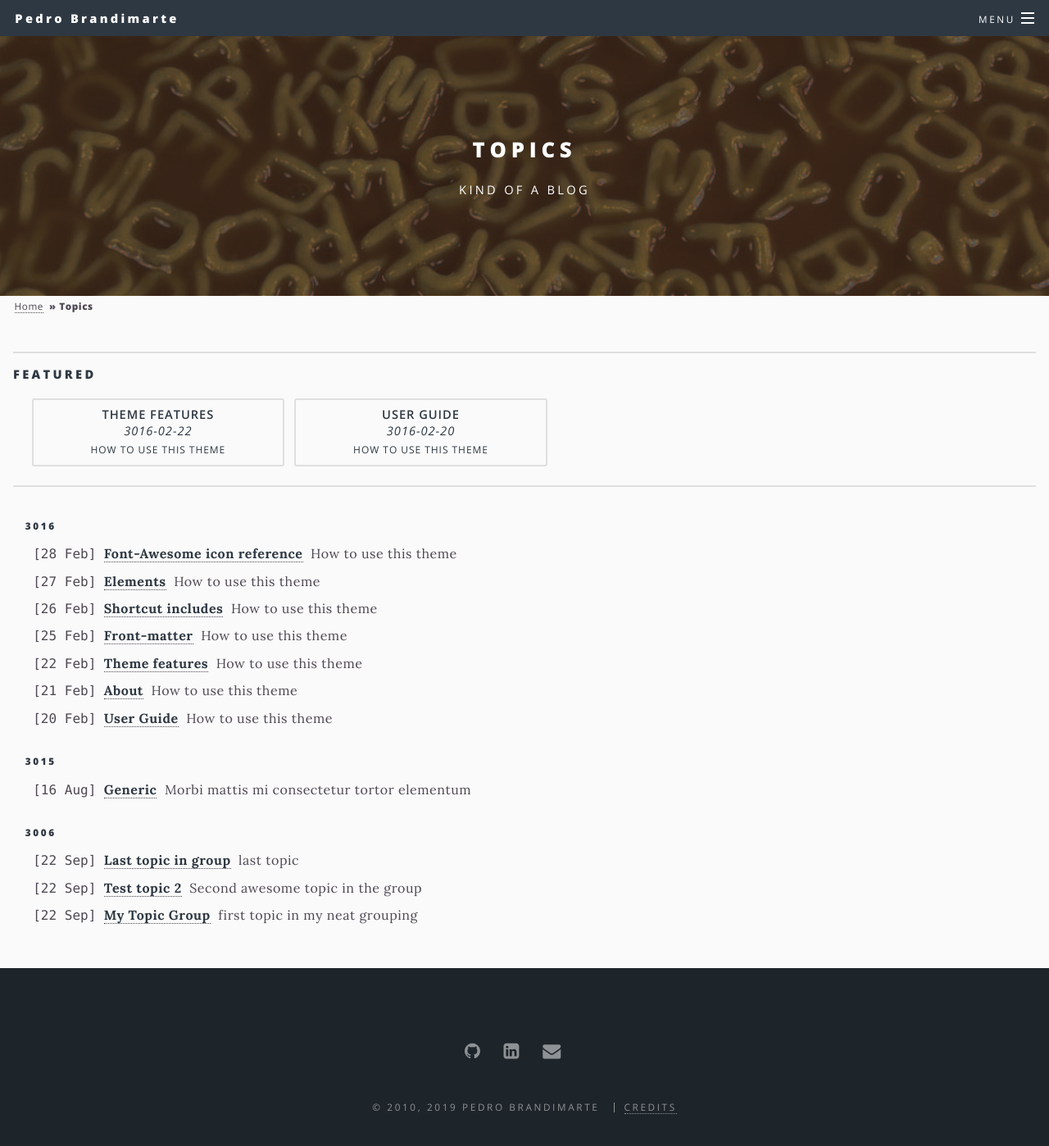
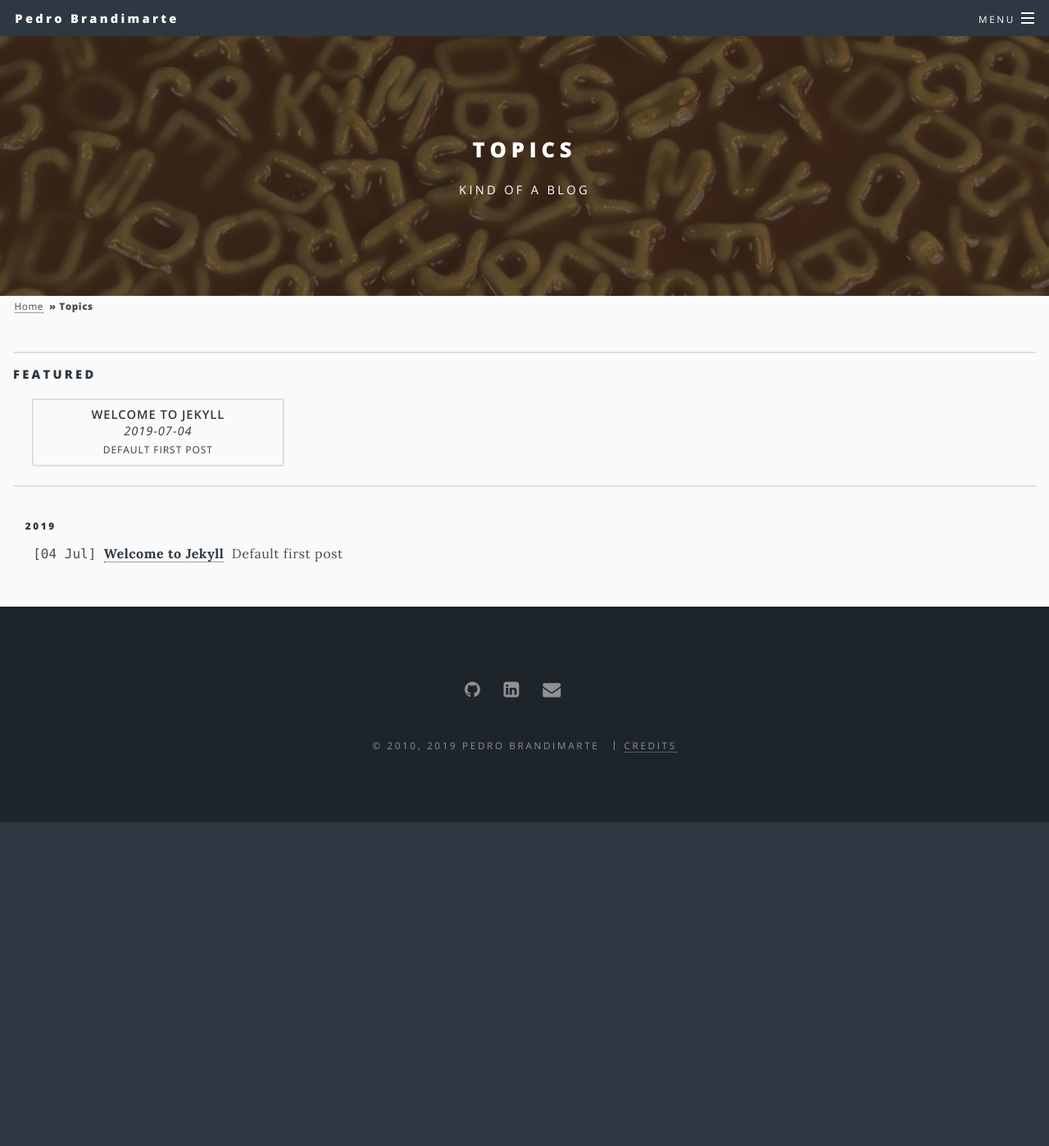
Before and after one commit to brandimarte/brandimarte.github.io, a Jekyll site: the page built from _pages/topics.html, in a window 1280 px wide and 1400 px high. Shown: the whole window at 82% size. Built offline with Jekyll 4.4.1, drawn with Linux system fonts in a browser that asks for light colours.

Commit message:
fix: now fixed posting issue

```diff
--- a/_config.yml
+++ b/_config.yml
@@ -111,7 +111,7 @@ works_in_progress: yes
 
 # Github pages posts future posts by default.
 # You'll want to move the user guide posts to _drafts if you set this to true.
-future: true
+future: false
 
 # If you have custom extensions, specifically includes/_my/custom.scss,
 # set this to yes
--- a/_posts/2019-07-04-welcome-to-jekyll.markdown
+++ b/_posts/2019-07-04-welcome-to-jekyll.md
@@ -1,9 +1,18 @@
 ---
-layout: post
-title:  "Welcome to Jekyll!"
+title: Welcome to Jekyll
+excerpt: Default first post
 date:   2019-07-04 19:17:48 +0200
-categories: jekyll update
+tags: featured
+author: brandimarte
+options: [minihead]
+permalink: /topics/welcome-to-jekyll/
+categories:
+  - topics
+  - jekyll
+background-image: flickr-froderik.jpg
+icon: book
 ---
+
 You’ll find this post in your `_posts` directory. Go ahead and edit it and re-build the site to see your changes. You can rebuild the site in many different ways, but the most common way is to run `jekyll serve`, which launches a web server and auto-regenerates your site when a file is updated.
 
 To add new posts, simply add a file in the `_posts` directory that follows the convention `YYYY-MM-DD-name-of-post.ext` and includes the necessary front matter. Take a look at the source for this post to get an idea about how it works.
```
Also changed, not shown: _draft/3000-01-01-works-example1.md (renamed from _posts/3000-01-01-works-example1.md), _draft/3000-09-01-works-example3.md (renamed from _posts/3000-09-01-works-example3.md), _draft/3001-01-01-works-example2.md (renamed from _posts/3001-01-01-works-example2.md), _draft/3006-09-22-subcattest-topic1.md (renamed from _posts/3006-09-22-subcattest-topic1.md), _draft/3006-09-22-subcattest-topic2.md (renamed from _posts/3006-09-22-subcattest-topic2.md), _draft/3006-09-22-subcattest-topic3.md (renamed from _posts/3006-09-22-subcattest-topic3.md), _draft/3015-08-16-generic.html (renamed from _posts/3015-08-16-generic.html), _draft/3016-02-20-user-guide.md (renamed from _posts/3016-02-20-user-guide.md), _draft/3016-02-21-about.md (renamed from _posts/3016-02-21-about.md), _draft/3016-02-22-features.md (renamed from _posts/3016-02-22-features.md), _draft/3016-02-25-template.md (renamed from _posts/3016-02-25-template.md), _draft/3016-02-26-template2.md (renamed from _posts/3016-02-26-template2.md), _draft/3016-02-27-elements.html (renamed from _posts/3016-02-27-elements.html), _draft/3016-02-28-icons.html (renamed from _posts/3016-02-28-icons.html).
